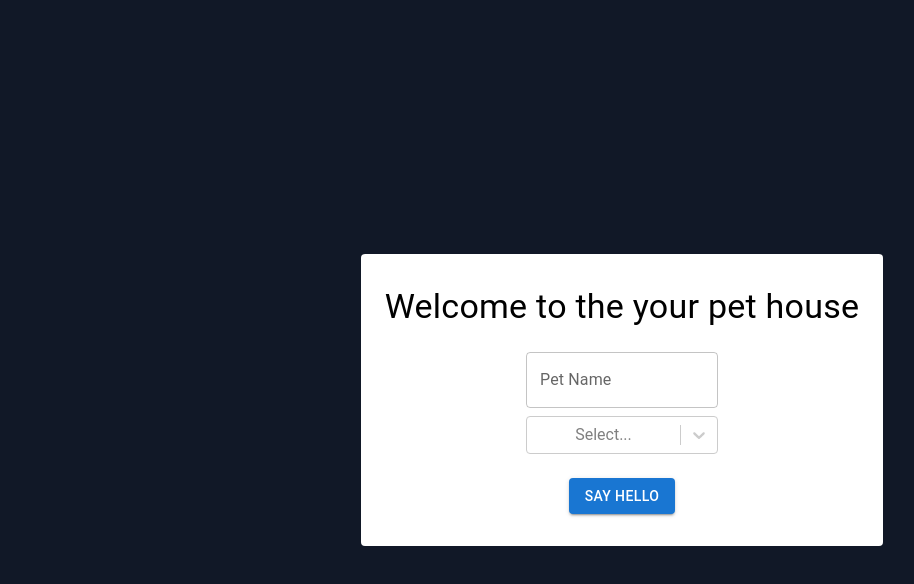
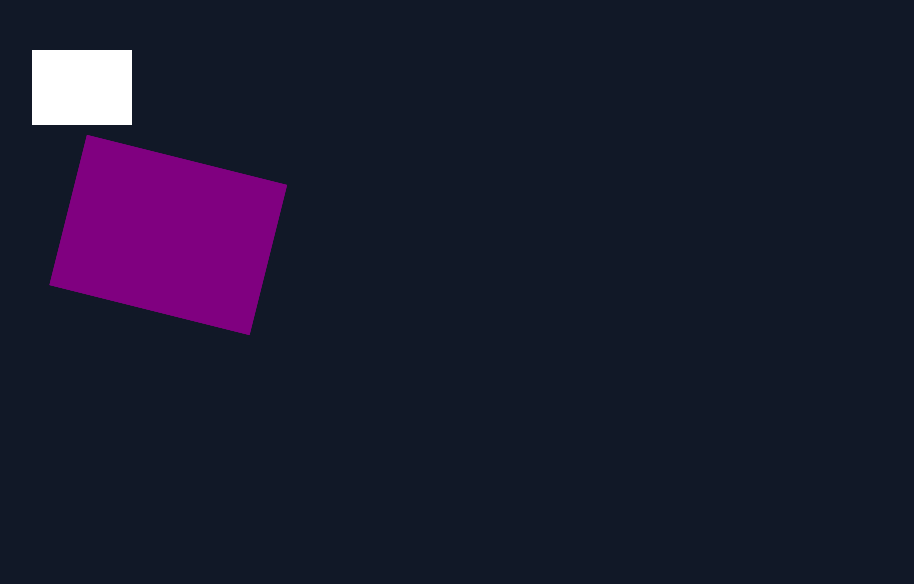
Before and after one commit to arielmalada/GUI, a React (Create React App) app: page / in a window 1280 px wide. Shown: the top 584 px of the page, without its empty margins (18-932 px from the left). Built offline with nearby package versions, Linux system fonts and the light colour scheme.

Commit message:
feat: task6 completion

```diff
--- a/src/App.js
+++ b/src/App.js
@@ -1,10 +1,10 @@
 import logo from './logo.svg';
 import './App.css';
-import Task5 from './views/Task5';
+import Task6 from './views/Task6';
 
 function App() {
   return (
-    <Task5 />
+    <Task6 />
   );
 }
 
--- /dev/null
+++ b/src/views/Task6/Task6.page.jsx
@@ -0,0 +1,51 @@
+//#region IMPORTS
+import React, { useEffect, useRef, useState } from "react";
+import { Box } from "@mui/material";
+//#endregion
+
+//#region MAIN COMPONENTS
+const Task6 = () => {
+  const [canvasSize, setCanvasSize] = useState([
+    window.innerWidth,
+    window.innerHeight,
+  ]);
+
+  const canvasRef = useRef(null);
+
+  useEffect(() => {
+    const handleResize = () =>
+      setCanvasSize([window.innerWidth, window.innerHeight]);
+    window.addEventListener("resize", handleResize);
+    handleResize();
+    return () => window.removeEventListener("resize", handleResize);
+  }, []);
+
+  useEffect(() => {
+    const baseRectangle = (ctx) => ctx.fillRect(50, 50, 100, 75);
+    const ctx = canvasRef.current.getContext("2d");
+    // first rectangle
+    ctx.fillStyle = "#fff";
+    baseRectangle(ctx);
+
+    // second rectangle
+    ctx.save();
+    ctx.fillStyle = "purple";
+    ctx.transform(2, 0.5, -0.5, 2, 30, 10);
+    // transform(a, b, c, d, e, f) https://developer.mozilla.org/en-US/docs/Web/API/CanvasRenderingContext2D/transform
+    baseRectangle(ctx);
+    ctx.restore();
+  },[canvasSize]);
+  return (
+    <Box>
+      <canvas
+        width={canvasSize[0]}
+        height={canvasSize[1]}
+        ref={canvasRef}
+        style={{ cursor: "none", zIndex: 1, position: "fixed" }}
+      />
+    </Box>
+  );
+};
+//#endregion
+
+export default Task6;
--- /dev/null
+++ b/src/views/Task6/index.js
@@ -0,0 +1 @@
+export {default} from './Task6.page'
```
